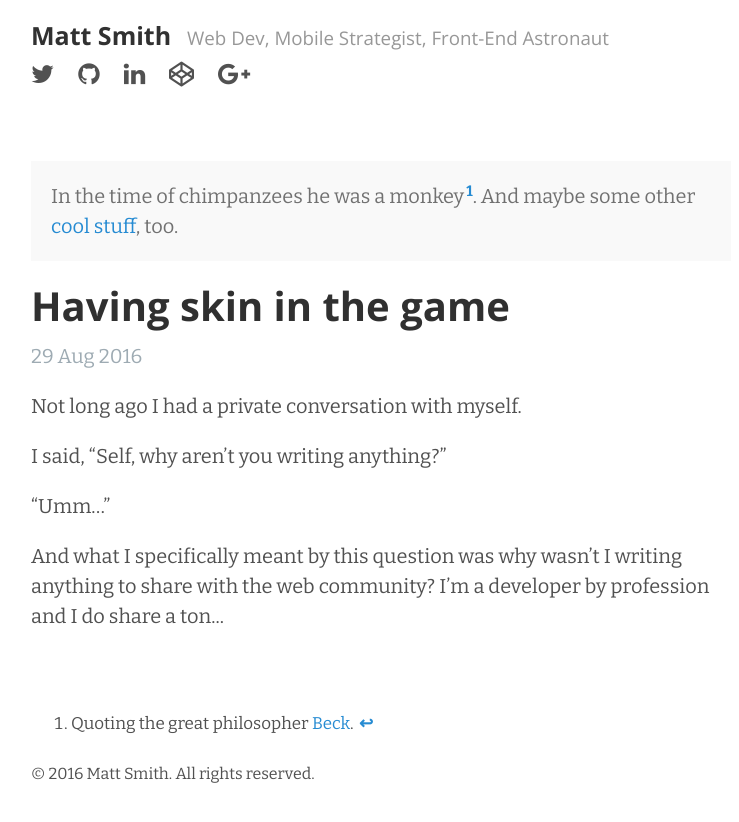
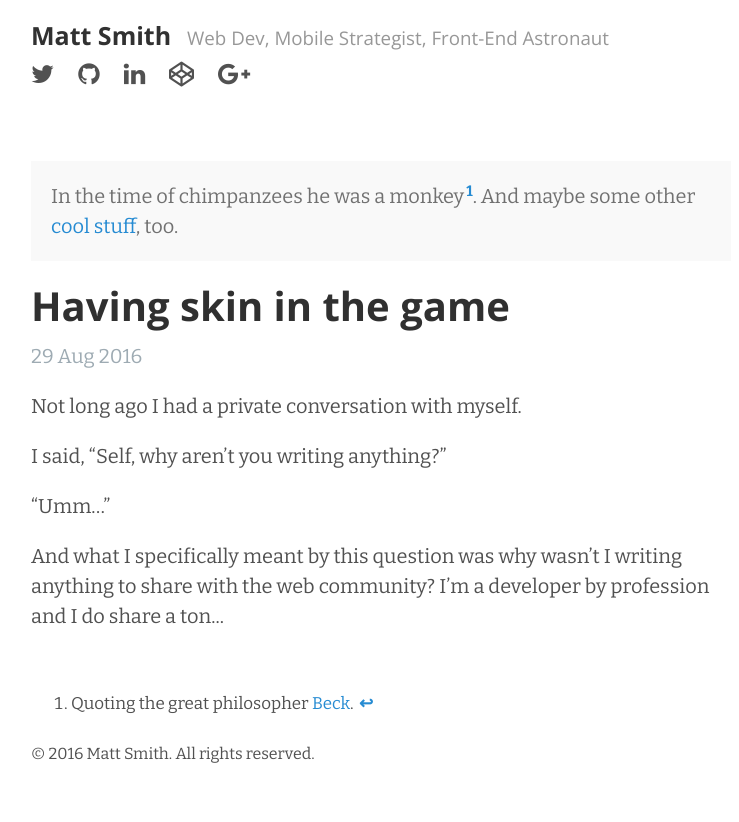
Before and after one commit to AllThingsSmitty/allthingssmitty.github.io, a Jekyll site: the page built from index.html, in a window 1280 px wide. Shown: the top 822 px of the page, without its empty margins (259-998 px from the left). Built offline with Jekyll 4.4.1, drawn with Linux system fonts in a browser that asks for light colours; nearby versions of some CDN libraries; the list of posts is cut into pages by our own code; comment, search, counter and statistics services are not loaded.

Commit message:
Minor refactoring

```diff
--- a/_sass/_posts.scss
+++ b/_sass/_posts.scss
@@ -5,7 +5,7 @@
 
 .page,
 .post {
-  margin-bottom: 4em;
+  margin-bottom: 3em;
 
   li + li {
     margin-top: .25rem;
--- a/_sass/_type.scss
+++ b/_sass/_type.scss
@@ -116,49 +116,3 @@
   font-size: 1.25rem;
   font-weight: 300;
 }
-
-
-.fa {
-  display: inline-block;
-  font: 1.25em/1 FontAwesome;
-  -webkit-font-smoothing: antialiased;
-  -moz-osx-font-smoothing: grayscale;
-  text-rendering: auto;
-}
-
-a .fa + span {
-  clip: rect(1px, 1px, 1px, 1px);
-  max-height: 1px;
-  max-width: 1px;
-  overflow: hidden;
-  position: absolute;
-}
-
-.fa-twitter:before {
-  content: "\f099";
-}
-
-.fa-github:before {
-  content: "\f09b";
-}
-
-.fa-linkedin:before {
-  content: "\f0e1";
-}
-
-.fa-codepen:before {
-  content: "\f1cb";
-}
-
-.fa-google-plus:before {
-  content: "\f0d5";
-}
-
-.share a {
-  color: $gray-3;
-  margin: 0 .35rem
-}
-
-.share a:hover {
-  color: $blue;
-}
```
